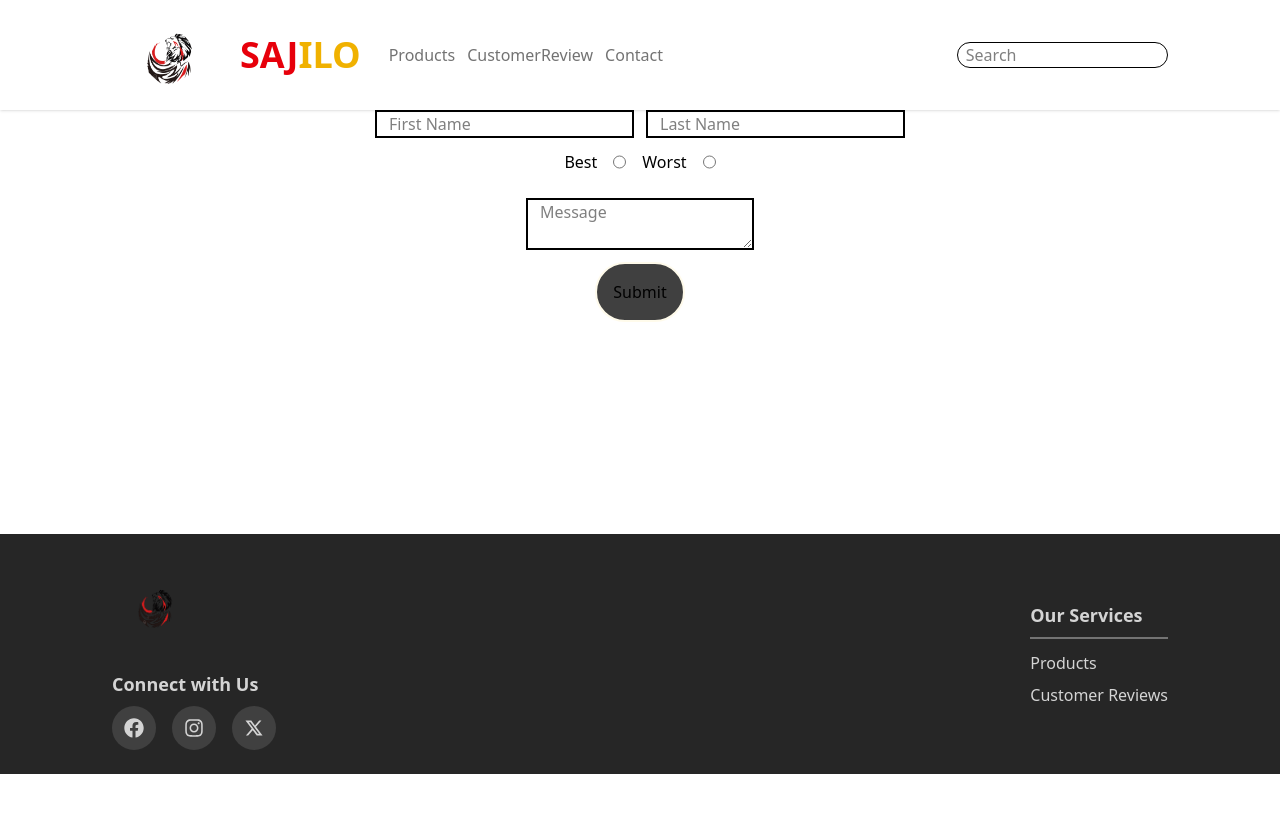
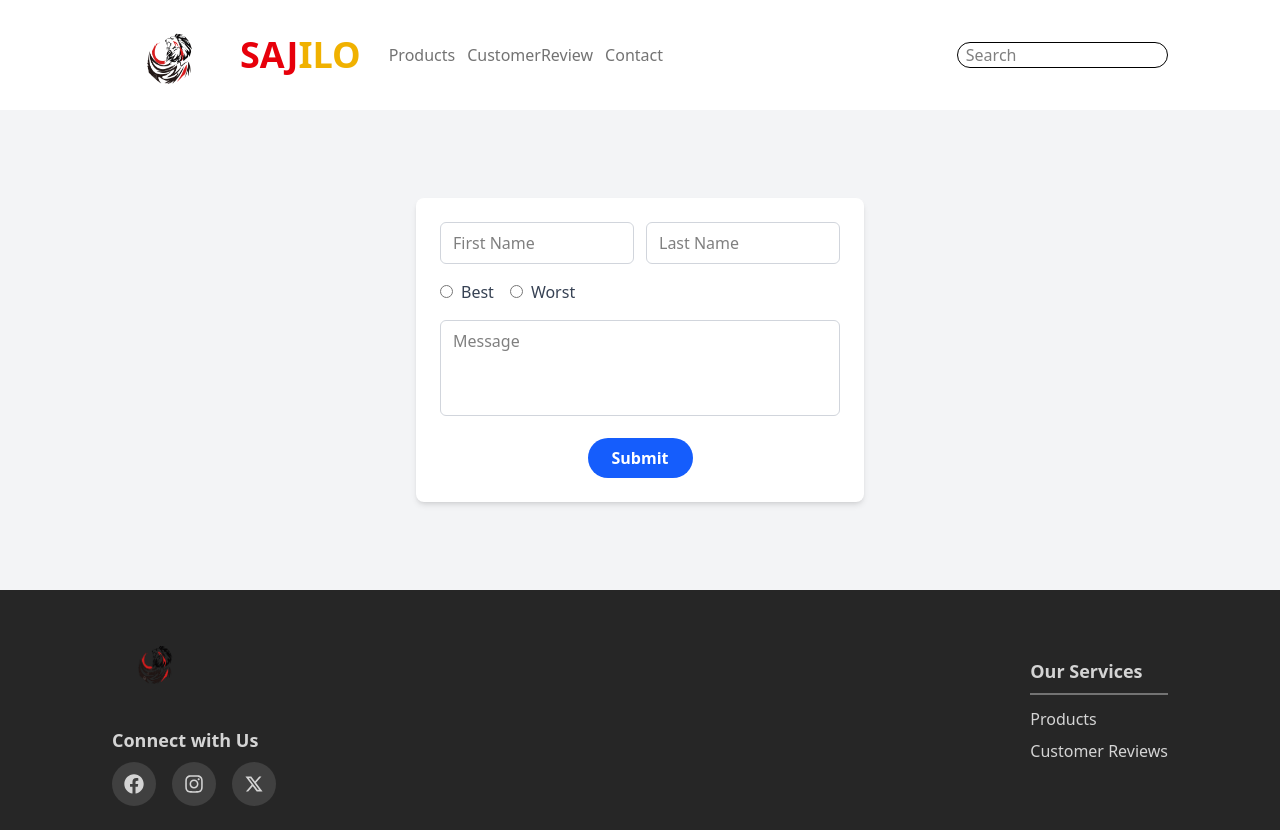
Before and after one commit to Ironbuff/reactjs, a React (Vite) app in the folder Ecommerce-App/Ecommerce-site/: page /contact in a window 1280 px wide. Before the commit the page ends 800 px from the top, so only its background shows below. Built offline with nearby package versions, Linux system fonts and the light colour scheme.

Commit message:
new change

```diff
--- a/Ecommerce-App/Ecommerce-site/src/pages/contact/Contact.jsx
+++ b/Ecommerce-App/Ecommerce-site/src/pages/contact/Contact.jsx
@@ -1,36 +1,50 @@
-import React from 'react'
+import React from 'react';
 
 const Contact = () => {
   return (
-    <div className='flex flex-col items-center h-[53vh]'>
-        <form className='flex flex-col items-center'>
+    <div className='flex flex-col items-center justify-center h-[60vh] bg-gray-100 p-6'>
+      <form className='flex flex-col items-center bg-white shadow-md p-6 rounded-lg w-full max-w-md'>
         {/* User Name */}
-            <div className='flex flex-row items-center gap-3'>
-            <input type='text' placeholder='First Name' className='border-2 px-3 outline-none'/>
-            <input type='text' placeholder='Last Name' className='border-2 px-3 outline-none'/>
+        <div className='flex flex-row items-center gap-3 w-full mb-4'>
+          <input
+            type='text'
+            placeholder='First Name'
+            className='border border-gray-300 rounded-md px-3 py-2 w-full outline-none focus:border-blue-500'
+          />
+          <input
+            type='text'
+            placeholder='Last Name'
+            className='border border-gray-300 rounded-md px-3 py-2 w-full outline-none focus:border-blue-500'
+          />
         </div>
+
         {/* Ratings */}
-            <div className='flex justify-items-start flex-row gap-4 py-3'>
-                <label for="Best">Best</label>
-                <input type='radio' name='review'>
-                </input>
-                <label for="Worst">Worst</label>
-                <input type='radio' name='review'></input>
+        <div className='flex flex-row gap-4 w-full mb-4'>
+          <label className='flex items-center gap-2 text-gray-700'>
+            <input type='radio' name='review' className='accent-blue-600' /> Best
+          </label>
+          <label className='flex items-center gap-2 text-gray-700'>
+            <input type='radio' name='review' className='accent-red-600' /> Worst
+          </label>
         </div>
+
         {/* Message Box */}
-            <div className='flex py-3'>
+        <div className='w-full mb-4'>
+          <textarea
+            placeholder='Message'
+            className='border border-gray-300 rounded-md px-3 py-2 w-full outline-none h-24 resize-none focus:border-blue-500'
+          ></textarea>
+        </div>
 
-                <textarea placeholder='Message' className='px-3 border-2 w-[100%]'>
-                </textarea>
-            </div>
+        {/* Submit Button */}
         <div>
-                <button className='border-2 border-amber-50 px-4 py-4 rounded-full bg-neutral-700'>
+          <button className='px-6 py-2 rounded-full bg-blue-600 text-white font-semibold hover:bg-blue-700 transition duration-300'>
             Submit
           </button>
         </div>
       </form>
     </div>
-  )
-}
+  );
+};
 
-export default Contact
+export default Contact;
```
Lines whose indentation alone changed are shown as unchanged.
